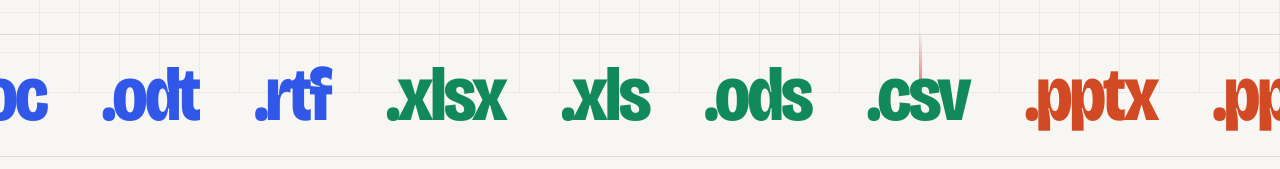
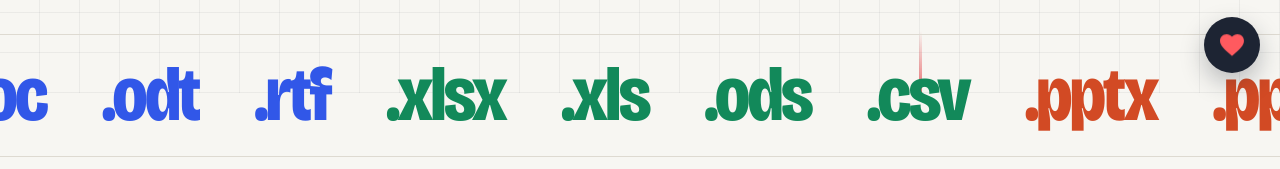
Before and after one commit to duconmang-io/OfficeLab, a plain HTML site: page index.html in a window 1280 px wide. Shown: the part 707-876 px from the top of the page. Drawn offline with nearby package versions, Linux system fonts and the light colour scheme; no server answers.

Commit message:
Ung ho: nut trai tim noi goc phai (VietQR TPBank, PayPal)
Co-Authored-By: Claude Opus 5.5 <noreply@anthropic.com>
Claude-Session: https://claude.ai/code/session_01FecebKzcznZU6YhtKjwzBc

```diff
--- /dev/null
+++ b/assets/donate.js
@@ -0,0 +1,132 @@
+/* duconmang.io.vn - nút Ủng hộ (trái tim) neo góc phải màn hình.
+   Bấm vào: mở hộp thoại, cảnh 3D (Seasonal QR, MIT/CC0) đổ xuống thành mã QR quét được.
+   Cảnh đổi theo giờ trong ngày của người xem. Không cookie, không gửi dữ liệu đi đâu.
+   Gắn: <script src="/assets/donate.js" data-qr-base="https://duconmang.io.vn/qr/" defer></script> */
+(function () {
+  var me = document.currentScript;
+  var BASE = (me && me.getAttribute('data-qr-base')) || 'https://duconmang.io.vn/qr/';
+  var BANK = {
+    name: 'TPBank', bin: '970423', account: '67600700999', holder: 'VO TRJNG THANH',
+    // VietQR (NAPAS 247) tĩnh, nội dung "Ung ho duconmang"
+    payload: '00020101021138550010A000000727012500069704230111676007009990208QRIBFTTA53037045802VN62200816Ung ho duconmang63042E90'
+  };
+  var PAYPAL = { handle: 'paypal.me/duconmang43', url: 'https://paypal.me/duconmang43' };
+
+  // 8 cảnh theo giờ trong ngày (giờ máy người xem), mỗi cảnh 3 tiếng.
+  var HOURS = [
+    [2, 'snowman', 'Khuya · Người tuyết'],
+    [5, 'sakura', 'Bình minh · Hoa anh đào'],
+    [8, 'bunny', 'Buổi sáng · Đồng cỏ xuân'],
+    [11, 'summer', 'Giữa trưa · Bóng cây bên hồ'],
+    [14, 'sunflower', 'Buổi chiều · Vườn hướng dương'],
+    [17, 'autumn', 'Hoàng hôn · Phong đỏ'],
+    [20, 'pumpkin', 'Buổi tối · Đèn bí ngô'],
+    [23, 'winter', 'Đêm · Vườn tuyết']
+  ];
+  function sceneNow() {
+    var q = /[?&]h=(\d{1,2})/.exec(location.search); // ?h=20 previews another hour
+    var h = q ? +q[1] % 24 : new Date().getHours(), pick = HOURS[HOURS.length - 1];
+    for (var i = 0; i < HOURS.length; i++) if (h >= HOURS[i][0]) pick = HOURS[i];
+    return pick; // before 02:00 stays on the 23:00 scene
+  }
+
+  var css = [
+    '.dcm-fab{position:fixed;right:20px;bottom:20px;z-index:2147483000;width:56px;height:56px;border-radius:50%;border:0;padding:0;cursor:pointer;',
+    'background:#1D2433;color:#fff;display:grid;place-items:center;box-shadow:0 10px 24px rgba(29,36,51,.28);transition:transform .2s ease}',
+    '.dcm-fab:hover{transform:scale(1.06)}.dcm-fab:focus-visible{outline:3px solid #0E7C86;outline-offset:3px}',
+    '.dcm-fab svg{width:26px;height:26px}.dcm-fab path{fill:#FF5A5F}',
+    '@media (prefers-reduced-motion:no-preference){.dcm-fab path{animation:dcm-beat 2.4s ease-in-out 1.2s 2;transform-origin:center}}',
+    '@keyframes dcm-beat{0%,100%{transform:scale(1)}15%{transform:scale(1.18)}30%{transform:scale(1)}45%{transform:scale(1.12)}}',
+    /* the dialog itself is invisible: the scene floats straight over the page, only the small card has a surface */
+    '.dcm-dlg{border:0;padding:0;margin:auto;background:transparent;overflow:visible;max-width:none;max-height:none;width:auto;height:auto;color:#1D2433;',
+    'font-family:"Be Vietnam Pro",system-ui,sans-serif}',
+    '.dcm-dlg::backdrop{background:transparent}',
+    '.dcm-wrap{display:flex;flex-direction:column;align-items:center;gap:6px}',
+    '.dcm-stage{width:min(520px,92vw,62vh);aspect-ratio:1;position:relative;cursor:pointer}',
+    '.dcm-stage iframe{position:absolute;inset:0;width:100%;height:100%;border:0;background:transparent;color-scheme:normal}',
+    '.dcm-card{width:min(380px,92vw);box-sizing:border-box;background:rgba(255,255,255,.94);-webkit-backdrop-filter:blur(10px);backdrop-filter:blur(10px);',
+    'border:1px solid rgba(29,36,51,.10);border-radius:18px;box-shadow:0 18px 44px rgba(29,36,51,.22);padding:12px 14px 14px;display:flex;flex-direction:column;gap:10px}',
+    '.dcm-top{display:flex;gap:6px;align-items:center}',
+    '.dcm-tab{flex:1;min-height:44px;border-radius:12px;border:1px solid #D6D2C8;background:#fff;color:#1D2433;font:600 14px "Be Vietnam Pro",system-ui,sans-serif;cursor:pointer}',
+    '.dcm-tab[aria-selected="true"]{background:#1D2433;color:#fff;border-color:#1D2433}',
+    '.dcm-x{width:44px;height:44px;flex:none;border:0;border-radius:12px;background:#ECEAE3;cursor:pointer;display:grid;place-items:center}',
+    '.dcm-info{display:flex;flex-direction:column;gap:8px;font-size:14px;line-height:1.5}',
+    '.dcm-row{display:flex;align-items:center;justify-content:space-between;gap:10px}',
+    '.dcm-row b{font-family:ui-monospace,Consolas,monospace;font-size:16px;letter-spacing:.02em}',
+    '.dcm-btn{min-height:44px;padding:0 14px;border-radius:12px;border:1px solid #1D2433;background:transparent;color:#1D2433;font:600 14px "Be Vietnam Pro",system-ui,sans-serif;cursor:pointer;text-decoration:none;display:inline-flex;align-items:center;justify-content:center}',
+    '.dcm-btn.solid{background:#0E7C86;border-color:#0E7C86;color:#fff}',
+    '.dcm-note{margin:0;font-size:12px;color:#5F6676}'
+  ].join('');
+
+  var HEART = '<svg viewBox="0 0 24 24" aria-hidden="true"><path d="M12 21.2 10.6 20C5.4 15.4 2 12.3 2 8.5 2 5.4 4.4 3 7.5 3c1.7 0 3.4.8 4.5 2.1C13.1 3.8 14.8 3 16.5 3 19.6 3 22 5.4 22 8.5c0 3.8-3.4 6.9-8.6 11.5z"/></svg>';
+  var X = '<svg width="16" height="16" viewBox="0 0 16 16" aria-hidden="true"><path d="M3 3l10 10M13 3L3 13" stroke="#1D2433" stroke-width="2" fill="none" stroke-linecap="round"/></svg>';
+
+  function el(tag, attrs, html) {
+    var e = document.createElement(tag);
+    for (var k in attrs) e.setAttribute(k, attrs[k]);
+    if (html != null) e.innerHTML = html;
+    return e;
+  }
+
+  function init() {
+    var style = el('style'); style.textContent = css; document.head.appendChild(style);
+    var fab = el('button', { type: 'button', 'class': 'dcm-fab', 'aria-label': 'Ủng hộ duconmang.io.vn', title: 'Ủng hộ' }, HEART);
+    var dlg = el('dialog', { 'class': 'dcm-dlg', 'aria-labelledby': 'dcm-title' });
+    dlg.innerHTML =
+      '<div class="dcm-wrap"><h2 id="dcm-title" style="position:absolute;width:1px;height:1px;overflow:hidden;clip:rect(0 0 0 0)">Ủng hộ duconmang.io.vn</h2>' +
+      '<div class="dcm-stage" title="Chạm để xem lại"></div>' +
+      '<div class="dcm-card"><div class="dcm-top" role="tablist">' +
+      '<button type="button" role="tab" class="dcm-tab" data-k="bank" aria-selected="true">Ngân hàng</button>' +
+      '<button type="button" role="tab" class="dcm-tab" data-k="paypal" aria-selected="false">PayPal</button>' +
+      '<button type="button" class="dcm-x" aria-label="Đóng">' + X + '</button></div>' +
+      '<div class="dcm-info"></div><p class="dcm-note dcm-scene"></p></div></div>';
+    document.body.appendChild(fab);
+    document.body.appendChild(dlg);
+    var stage = dlg.querySelector('.dcm-stage'), info = dlg.querySelector('.dcm-info'), sceneLine = dlg.querySelector('.dcm-scene');
+    var current = 'bank', scene = sceneNow();
+
+    function copy(text, btn) {
+      var done = function () { var t = btn.textContent; btn.textContent = 'Đã sao chép'; setTimeout(function () { btn.textContent = t; }, 1600); };
+      if (navigator.clipboard) navigator.clipboard.writeText(text).then(done, function () {}); else done();
+    }
+
+    function show(kind) {
+      current = kind;
+      dlg.querySelectorAll('.dcm-tab').forEach(function (t) { t.setAttribute('aria-selected', String(t.getAttribute('data-k') === kind)); });
+      var text = kind === 'bank' ? BANK.payload : PAYPAL.url;
+      stage.innerHTML = '';
+      stage.appendChild(el('iframe', {
+        title: kind === 'bank' ? 'Mã VietQR chuyển khoản ' + BANK.name : 'Mã QR PayPal',
+        src: BASE + '?embed=1&season=' + scene[1] + '#text=' + encodeURIComponent(text),
+        loading: 'eager', allow: 'fullscreen'
+      }));
+      sceneLine.textContent = 'Cảnh: ' + scene[2] + ' · chạm vào cảnh để xem lại';
+      stage.firstChild.setAttribute('allowtransparency', 'true');
+      if (kind === 'bank') {
+        info.innerHTML =
+          '<div class="dcm-row"><span>' + BANK.name + '</span><span>' + BANK.holder + '</span></div>' +
+          '<div class="dcm-row"><b>' + BANK.account + '</b><button type="button" class="dcm-btn" data-copy="' + BANK.account + '">Sao chép STK</button></div>' +
+          '<p class="dcm-note">Quét bằng app ngân hàng bất kỳ (VietQR / NAPAS 247), tự nhập số tiền.</p>';
+      } else {
+        info.innerHTML =
+          '<div class="dcm-row"><b>' + PAYPAL.handle + '</b><a class="dcm-btn solid" href="' + PAYPAL.url + '" target="_blank" rel="noopener">Mở PayPal</a></div>' +
+          '<p class="dcm-note">Từ nước ngoài, bằng thẻ hoặc số dư PayPal.</p>';
+      }
+      var c = info.querySelector('[data-copy]');
+      if (c) c.addEventListener('click', function () { copy(c.getAttribute('data-copy'), c); });
+    }
+
+    fab.addEventListener('click', function () {
+      scene = sceneNow();
+      show(current);
+      if (dlg.showModal) dlg.showModal(); else dlg.setAttribute('open', '');
+    });
+    dlg.querySelector('.dcm-x').addEventListener('click', function () { dlg.close(); });
+    // a click outside the scene and the card closes it (the dialog box itself is transparent)
+    dlg.addEventListener('click', function (e) { if (e.target === dlg || e.target.classList.contains('dcm-wrap')) dlg.close(); });
+    dlg.addEventListener('close', function () { stage.innerHTML = ''; fab.focus(); });
+    dlg.querySelectorAll('.dcm-tab').forEach(function (t) { t.addEventListener('click', function () { show(t.getAttribute('data-k')); }); });
+  }
+
+  if (document.readyState === 'loading') document.addEventListener('DOMContentLoaded', init); else init();
+})();
--- a/index.html
+++ b/index.html
@@ -391,5 +391,6 @@ a:focus-visible,button:focus-visible{outline:3px solid #3157E8;outline-offset:3p
 
 </div>
 <script src="/assets/stats.js" data-site="officelab" defer></script>
+<script src="/assets/donate.js" data-qr-base="https://duconmang.io.vn/qr/" defer></script>
 </body>
 </html>
```
